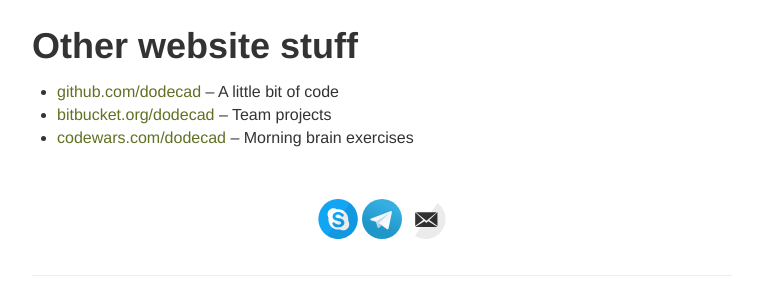
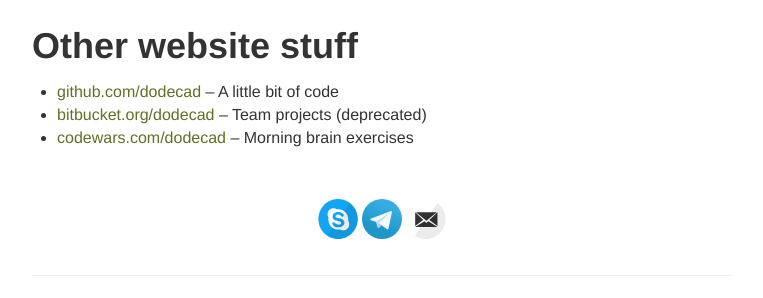
Before and after one commit to sashasyedin/twelfthlane.net, a Jekyll site: the page built from about.md, in a window 1280 px wide. Shown: the part 308-606 px from the top of the page, without its empty margins (258-1021 px from the left). Built offline with Jekyll 4.4.1, drawn with Linux system fonts in a browser that asks for light colours.

Commit message:
Text amendment

```diff
--- a/about.md
+++ b/about.md
@@ -18,7 +18,7 @@ title: About Alexander Ivanov
 ## Other website stuff
 
 * [github.com/dodecad](https://github.com/dodecad) – A little bit of code
-* [bitbucket.org/dodecad](https://bitbucket.org/dodecad) – Team projects
+* [bitbucket.org/dodecad](https://bitbucket.org/dodecad) – Team projects (deprecated)
 * [codewars.com/dodecad](https://codewars.com/users/dodecad) – Morning brain exercises
 
 <div class="contacts">
```
